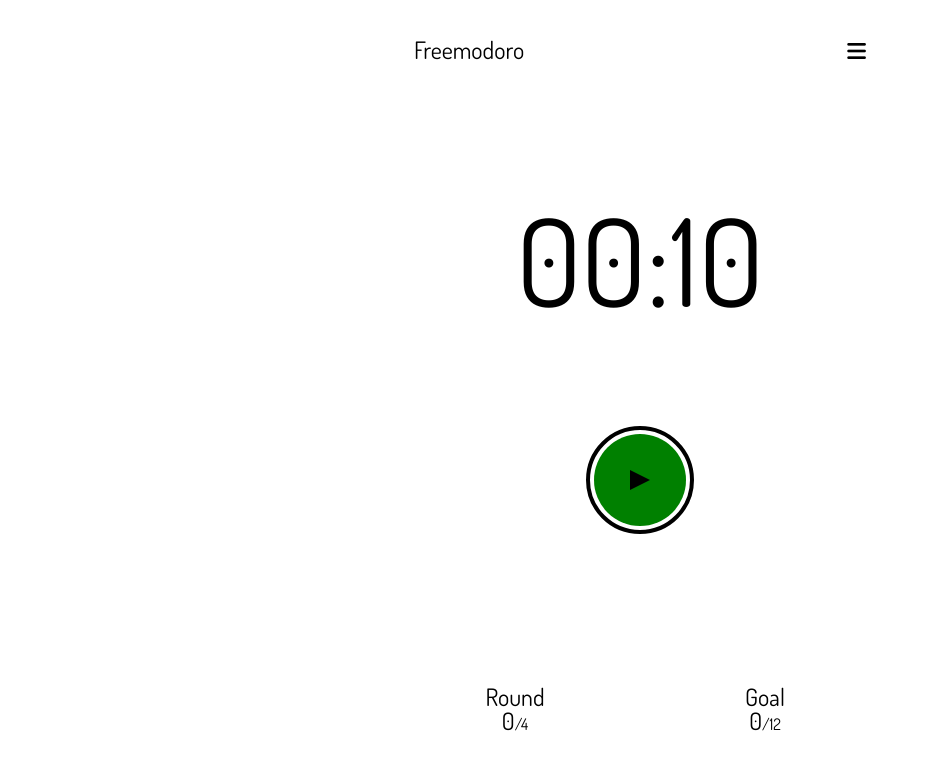
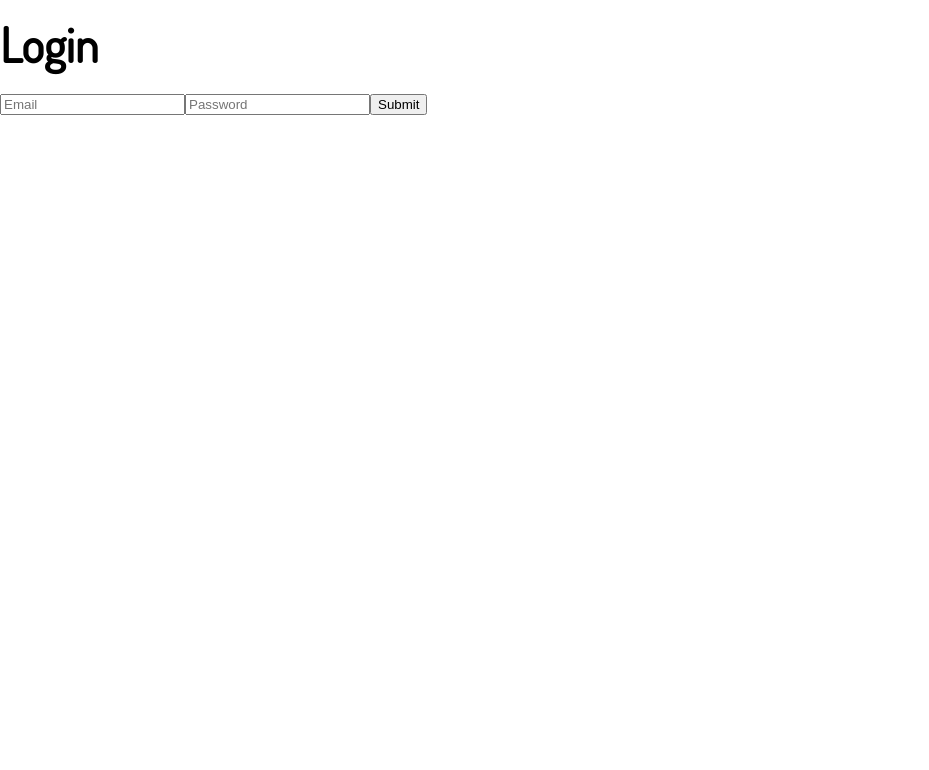
Before and after one commit to jaredblumer/freemodoro, a React (Create React App) app: page /login in a window 1280 px wide. Shown: the top 770 px of the page, without its empty margins (0-929 px from the left). Built offline with nearby package versions, Linux system fonts and the light colour scheme.

Commit message:
Add Login form and auth

```diff
--- a/package.json
+++ b/package.json
@@ -8,8 +8,10 @@
     "@testing-library/user-event": "^7.1.2",
     "bcrypt": "^4.0.1",
     "body-parser": "^1.19.0",
+    "cookie-parser": "^1.4.5",
     "dotenv": "^8.2.0",
     "express": "^4.17.1",
+    "jsonwebtoken": "^8.5.1",
     "mongoose": "^5.9.11",
     "prop-types": "^15.7.2",
     "react": "^16.13.0",
--- a/src/App.js
+++ b/src/App.js
@@ -4,6 +4,7 @@ import { Provider } from "react-redux";
 import { BrowserRouter as Router, Switch, Route, Link } from "react-router-dom";
 import Pomodoro from "./components/Pomodoro";
 import Settings from "./components/Settings";
+import Login from "./components/Login";
 
 import store from "./store";
 
@@ -16,6 +17,9 @@ class App extends React.Component {
             <Route path="/settings">
               <Settings />
             </Route>
+            <Route path="/login">
+              <Login />
+            </Route>
             <Route path="/">
               <Pomodoro />
             </Route>
--- /dev/null
+++ b/src/components/Login.js
@@ -0,0 +1,73 @@
+import React, { Component } from "react";
+import { Redirect } from "react-router-dom";
+
+export default class Login extends Component {
+  constructor(props) {
+    super(props);
+    this.state = {
+      email: "",
+      password: "",
+      redirect: false
+    };
+  }
+
+  handleInputChange = event => {
+    const { value, name } = event.target;
+    this.setState({
+      [name]: value
+    });
+  };
+
+  onSubmit = event => {
+    event.preventDefault();
+    fetch("/api/authenticate", {
+      method: "POST",
+      body: JSON.stringify(this.state),
+      headers: {
+        "Content-Type": "application/json"
+      }
+    })
+      .then(res => {
+        if (res.status === 200) {
+          this.setState({ redirect: true });
+        } else {
+          const error = new Error(res.error);
+          throw error;
+        }
+      })
+      .catch(err => {
+        console.error(err);
+        alert("Error logging in. Please try again.");
+      });
+  };
+
+  render() {
+    const { redirect } = this.state;
+    if (redirect) {
+      return <Redirect to="/" />;
+    }
+
+    return (
+      <form onSubmit={this.onSubmit}>
+        <h1>Login</h1>
+        <input
+          type="email"
+          name="email"
+          placeholder="Email"
+          value={this.state.email}
+          onChange={this.handleInputChange}
+          required
+        />
+        <input
+          type="password"
+          name="password"
+          placeholder="Password"
+          value={this.state.password}
+          onChange={this.handleInputChange}
+          required
+        />
+        <input type="submit" value="Submit" />
+      </form>
+    );
+  }
+}
```
Also changed, not shown: middleware.js (added, +27 -0 lines), models/User.js (+10 -0 lines), server.js (+44 -0 lines), 1 other file (tests, documents, lock files or other folders).
